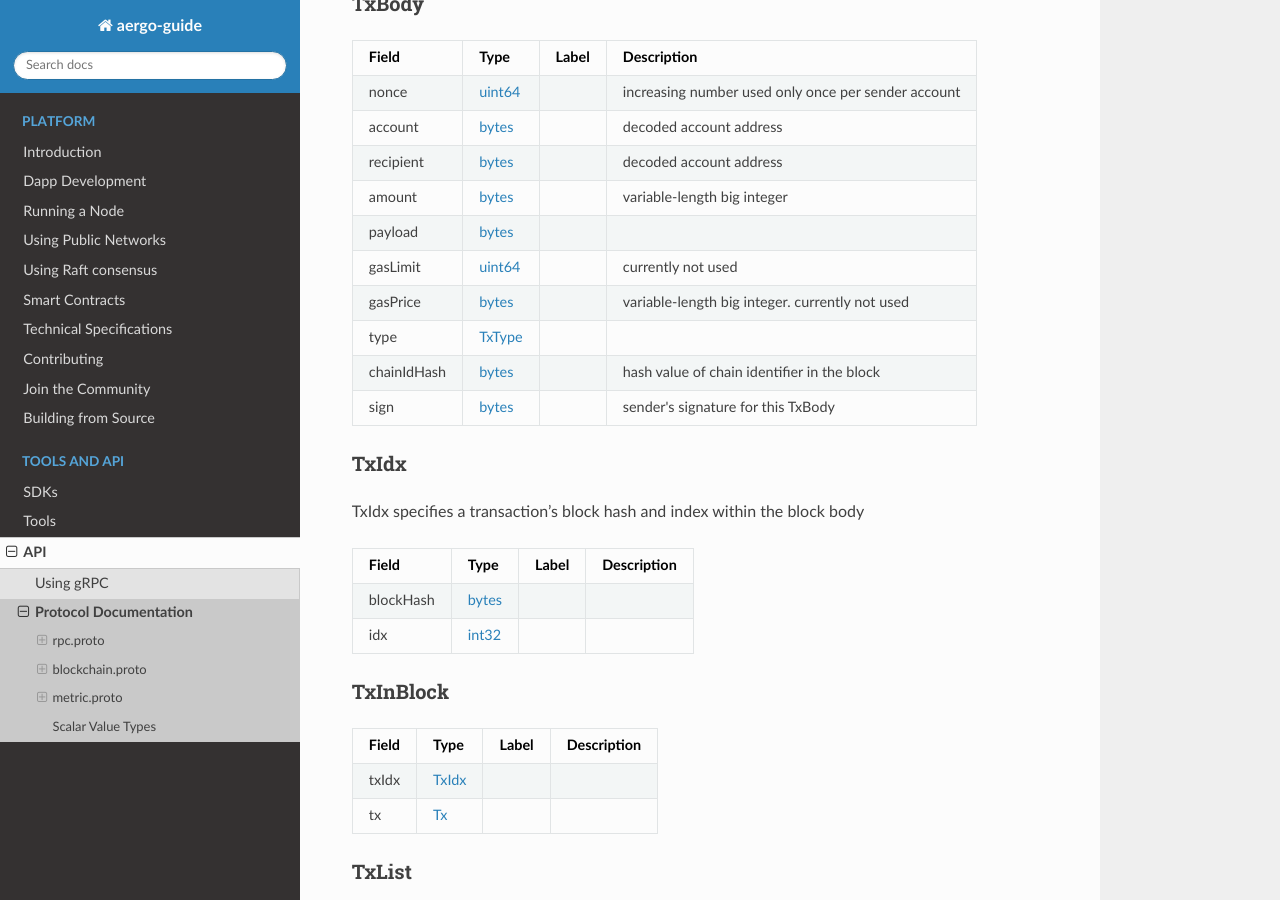
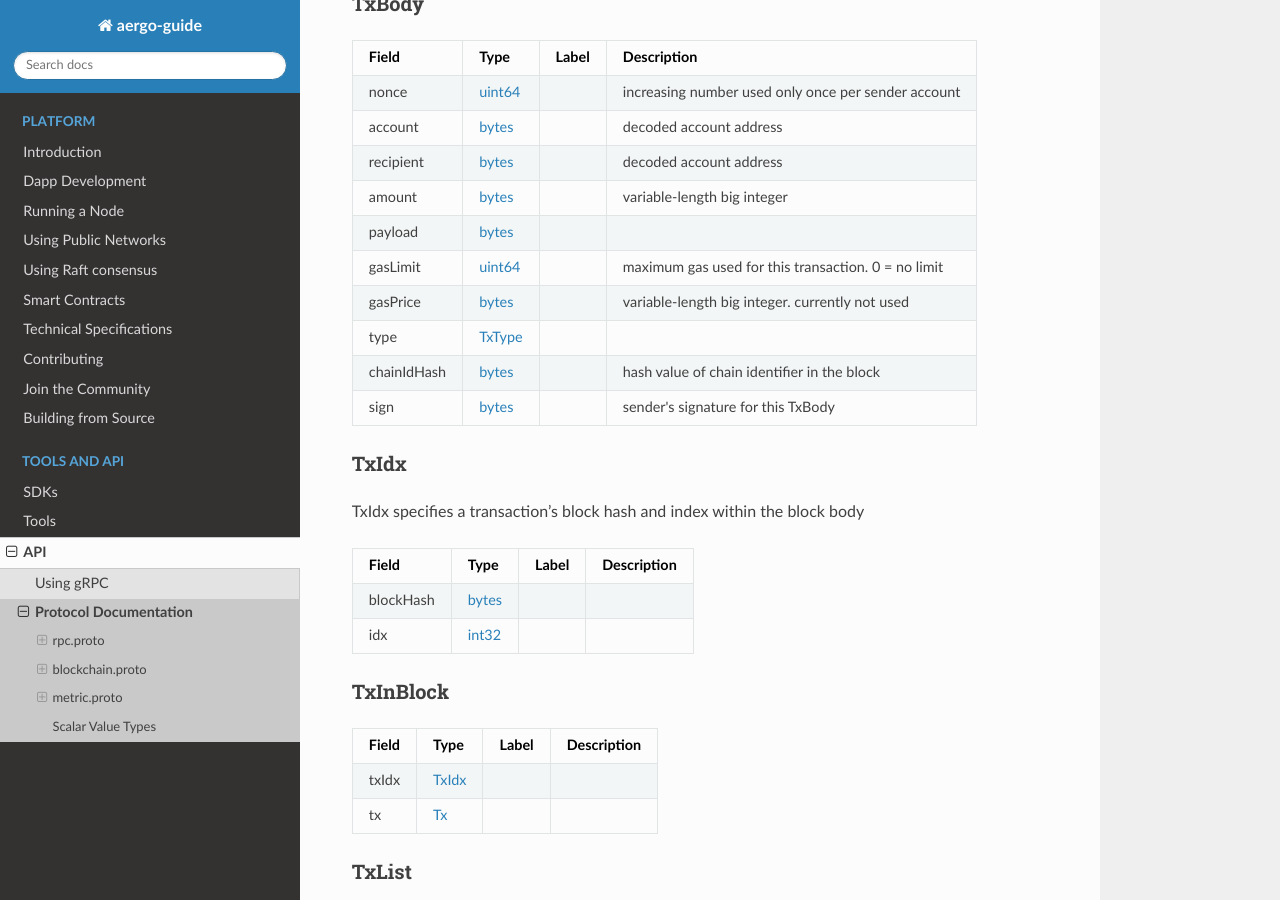
Before and after one commit to aergoio/guide, a Sphinx documentation site: the page built from source/api/rpc-autogenerated.md, in a window 1280 px wide and 900 px high, scrolled down 25765 px. Built offline with Sphinx 7.4.7 and the Read the Docs theme 2.0.0, drawn with Linux system fonts in a browser that asks for light colours.

Commit message:
Update rpc-autogenerated.md

```diff
--- a/source/api/rpc-autogenerated.md
+++ b/source/api/rpc-autogenerated.md
@@ -1611,7 +1611,7 @@ info and bps is json string
 | recipient | [bytes](#bytes) |  | decoded account address |
 | amount | [bytes](#bytes) |  | variable-length big integer |
 | payload | [bytes](#bytes) |  |  |
-| gasLimit | [uint64](#uint64) |  | currently not used |
+| gasLimit | [uint64](#uint64) |  | maximum gas used for this transaction. 0 = no limit |
 | gasPrice | [bytes](#bytes) |  | variable-length big integer. currently not used |
 | type | [TxType](#types.TxType) |  |  |
 | chainIdHash | [bytes](#bytes) |  | hash value of chain identifier in the block |
```
